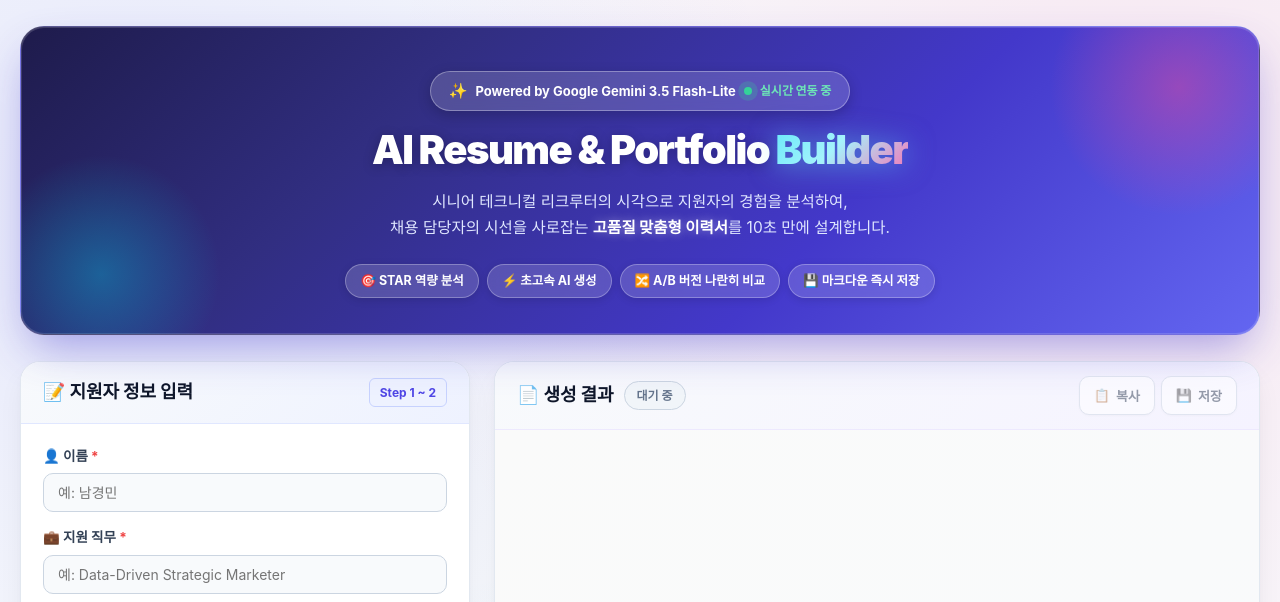
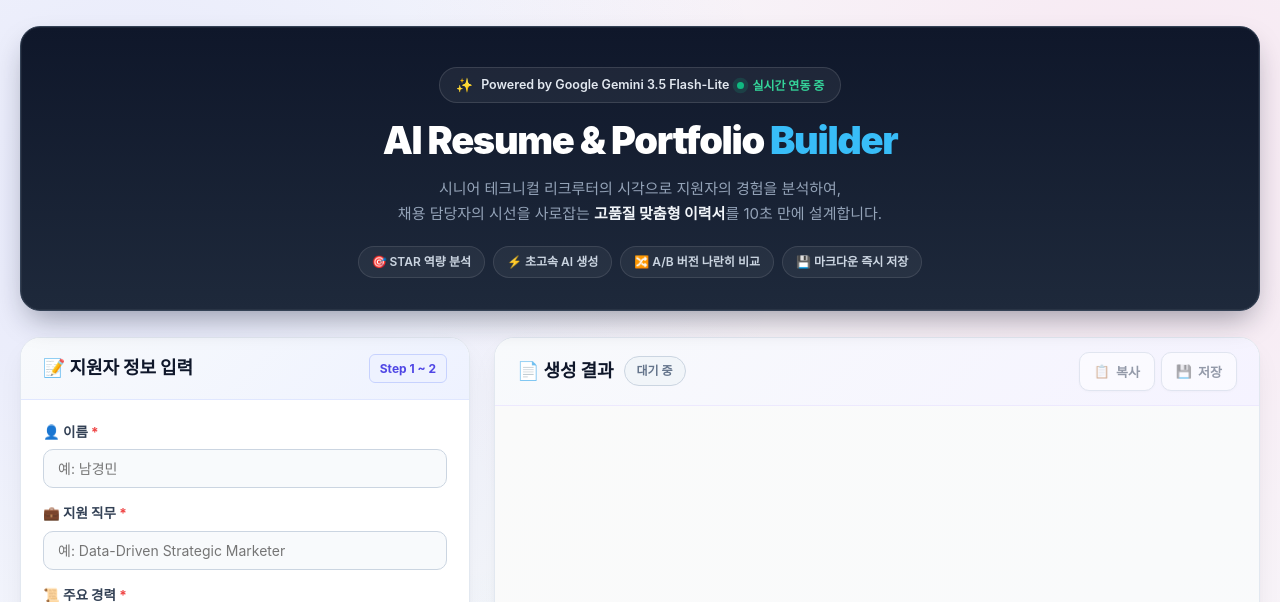
Before and after one commit to gyeong-lab/resume-builder, a Flask app: page / in a window 1280 px wide. Shown: the top 602 px of the page. Run offline with Flask 3, Linux system fonts and the light colour scheme; some libraries are stand-ins or nearby versions; some web fonts are replaced.

Commit message:
Apply industry standard deep slate navy background for optimal white text readability

```diff
--- a/static/css/style.css
+++ b/static/css/style.css
@@ -30,44 +30,18 @@ body {
     margin: 0 auto;
 }
 
-/* 3. [헤더] 프리미엄 로열 갤럭시 히어로 배너 (선명하고 깊이감 있는 비비드 컬러) */
+/* 3. [헤더] 글로벌 표준 딥 슬레이트 네이비 배너 (흰색 글씨 최적화 표준 색상) */
 .app-header {
     text-align: center;
     margin-bottom: 26px;
-    padding: 44px 28px 36px;
-    background: linear-gradient(135deg, #1e1b4b 0%, #312e81 30%, #4338ca 65%, #6366f1 100%);
-    border-radius: 24px;
-    border: 1px solid rgba(255, 255, 255, 0.22);
+    padding: 40px 28px 32px;
+    background: linear-gradient(180deg, #0f172a 0%, #1e293b 100%);
+    border-radius: 20px;
+    border: 1px solid #334155;
     box-shadow:
-        0 20px 45px -10px rgba(67, 56, 202, 0.45),
-        0 0 0 1px rgba(255, 255, 255, 0.15) inset;
+        0 14px 30px -8px rgba(15, 23, 42, 0.4),
+        0 0 0 1px rgba(255, 255, 255, 0.05) inset;
     position: relative;
-    overflow: hidden;
-}
-
-/* 앰비언트 글로우 장식 오브젝트 (빛 번짐 효과) */
-.app-header::before {
-    content: "";
-    position: absolute;
-    top: -70px;
-    right: -50px;
-    width: 260px;
-    height: 260px;
-    background: radial-gradient(circle, rgba(236, 72, 153, 0.45) 0%, transparent 70%);
-    border-radius: 50%;
-    pointer-events: none;
-}
-
-.app-header::after {
-    content: "";
-    position: absolute;
-    bottom: -60px;
-    left: -40px;
-    width: 240px;
-    height: 240px;
-    background: radial-gradient(circle, rgba(6, 182, 212, 0.40) 0%, transparent 70%);
-    border-radius: 50%;
-    pointer-events: none;
 }
 
 .header-hero {
@@ -79,78 +53,73 @@ body {
     display: inline-flex;
     align-items: center;
     gap: 8px;
-    padding: 7px 18px;
-    background: rgba(255, 255, 255, 0.16);
-    border: 1px solid rgba(255, 255, 255, 0.32);
+    padding: 6px 16px;
+    background: rgba(255, 255, 255, 0.06);
+    border: 1px solid rgba(255, 255, 255, 0.12);
     border-radius: 9999px;
-    font-size: 13px;
-    font-weight: 700;
-    color: #ffffff;
-    box-shadow: 0 4px 14px rgba(0, 0, 0, 0.2);
+    font-size: 12.5px;
+    font-weight: 600;
+    color: #e2e8f0;
     margin-bottom: 14px;
-    backdrop-filter: blur(10px);
 }
 
 .badge-sparkle {
-    font-size: 15px;
+    font-size: 14px;
 }
 
 .badge-status-dot {
-    width: 8px;
-    height: 8px;
-    background-color: #34d399;
+    width: 7px;
+    height: 7px;
+    background-color: #10b981;
     border-radius: 50%;
-    box-shadow: 0 0 0 3px rgba(52, 211, 153, 0.4);
+    box-shadow: 0 0 0 3px rgba(16, 185, 129, 0.25);
     animation: livePulse 2s infinite;
 }
 
 @keyframes livePulse {
-    0% { box-shadow: 0 0 0 0 rgba(52, 211, 153, 0.8); }
-    70% { box-shadow: 0 0 0 8px rgba(52, 211, 153, 0); }
-    100% { box-shadow: 0 0 0 0 rgba(52, 211, 153, 0); }
+    0% { box-shadow: 0 0 0 0 rgba(16, 185, 129, 0.6); }
+    70% { box-shadow: 0 0 0 6px rgba(16, 185, 129, 0); }
+    100% { box-shadow: 0 0 0 0 rgba(16, 185, 129, 0); }
 }
 
 .badge-status {
     font-size: 12px;
-    color: #6ee7b7;
-    font-weight: 800;
+    color: #34d399;
+    font-weight: 700;
 }
 
-/* 메인 타이틀: 퓨어 화이트 & 네온 펄 그라데이션 */
+/* 메인 타이틀: 선명하고 또렷한 퓨어 화이트 & 스카이 블루 포인트 */
 .hero-title {
-    font-size: 40px;
+    font-size: 38px;
     font-weight: 900;
-    letter-spacing: -0.04em;
-    margin-bottom: 14px;
+    letter-spacing: -0.035em;
+    margin-bottom: 12px;
     line-height: 1.25;
+    color: #ffffff;
 }
 
 .title-plain {
     color: #ffffff;
-    text-shadow: 0 2px 12px rgba(0, 0, 0, 0.25);
 }
 
 .title-gradient {
-    background: linear-gradient(135deg, #67e8f9 0%, #a5f3fc 45%, #f472b6 100%);
-    -webkit-background-clip: text;
-    -webkit-text-fill-color: transparent;
+    color: #38bdf8; /* 눈이 편안하면서도 세련된 스카이 블루 포인트 */
+    font-weight: 900;
     display: inline-block;
-    filter: drop-shadow(0 2px 14px rgba(103, 232, 249, 0.5));
 }
 
-/* 서브타이틀: 소프트 라벤더 화이트 */
+/* 서브타이틀: 가독성이 뛰어난 슬레이트 그레이 */
 .hero-subtitle {
-    font-size: 15.5px;
-    color: #e0e7ff;
-    max-width: 700px;
-    margin: 0 auto 22px;
-    line-height: 1.7;
+    font-size: 15px;
+    color: #94a3b8;
+    max-width: 680px;
+    margin: 0 auto 20px;
+    line-height: 1.65;
 }
 
 .hero-subtitle strong {
-    color: #ffffff;
-    font-weight: 800;
-    text-shadow: 0 0 10px rgba(255, 255, 255, 0.4);
+    color: #f1f5f9;
+    font-weight: 700;
 }
 
 @media (max-width: 768px) {
@@ -158,7 +127,7 @@ body {
     .hero-title { font-size: 28px; }
 }
 
-/* 주요 기능 퀵 칩스: 세련된 반투명 글래스 칩 */
+/* 주요 기능 퀵 칩스: 정갈한 다크 미니멀 칩 */
 .hero-chips {
     display: flex;
     justify-content: center;
@@ -168,23 +137,21 @@ body {
 }
 
 .chip {
-    font-size: 12.5px;
-    font-weight: 700;
-    color: #ffffff;
-    background: rgba(255, 255, 255, 0.16);
-    border: 1px solid rgba(255, 255, 255, 0.28);
-    padding: 6px 14px;
+    font-size: 12px;
+    font-weight: 600;
+    color: #cbd5e1;
+    background: rgba(255, 255, 255, 0.05);
+    border: 1px solid rgba(255, 255, 255, 0.1);
+    padding: 5px 13px;
     border-radius: 9999px;
-    box-shadow: 0 2px 8px rgba(0, 0, 0, 0.12);
-    backdrop-filter: blur(8px);
     transition: all 0.2s ease;
 }
 
 .chip:hover {
-    background: rgba(255, 255, 255, 0.28);
-    border-color: rgba(255, 255, 255, 0.5);
-    transform: translateY(-2px);
-    box-shadow: 0 6px 16px rgba(0, 0, 0, 0.2);
+    background: rgba(255, 255, 255, 0.1);
+    border-color: rgba(255, 255, 255, 0.25);
+    color: #ffffff;
+    transform: translateY(-1px);
 }
 
 /* 4. 메인 2단 분할 레이아웃 (Grid) */
```
